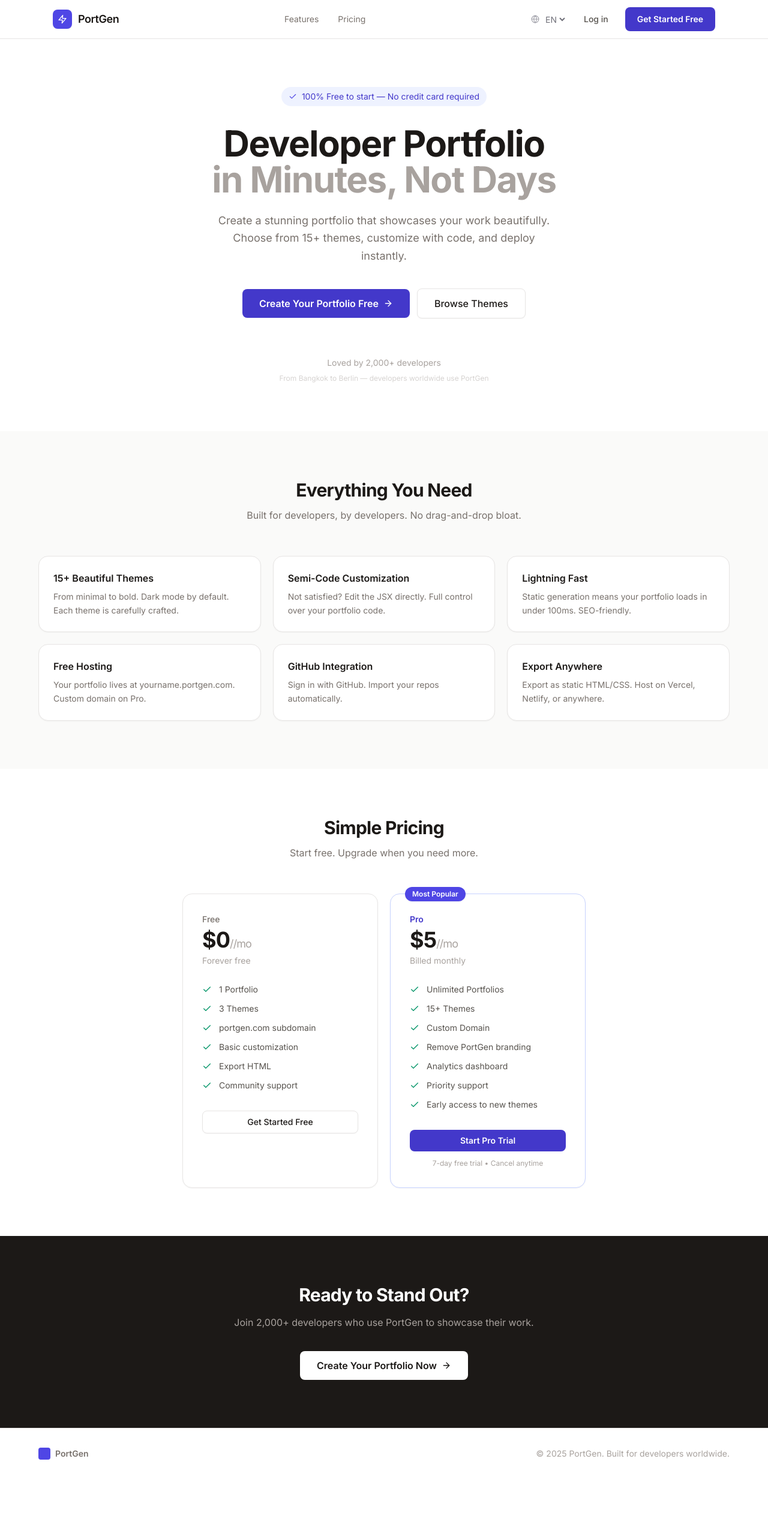
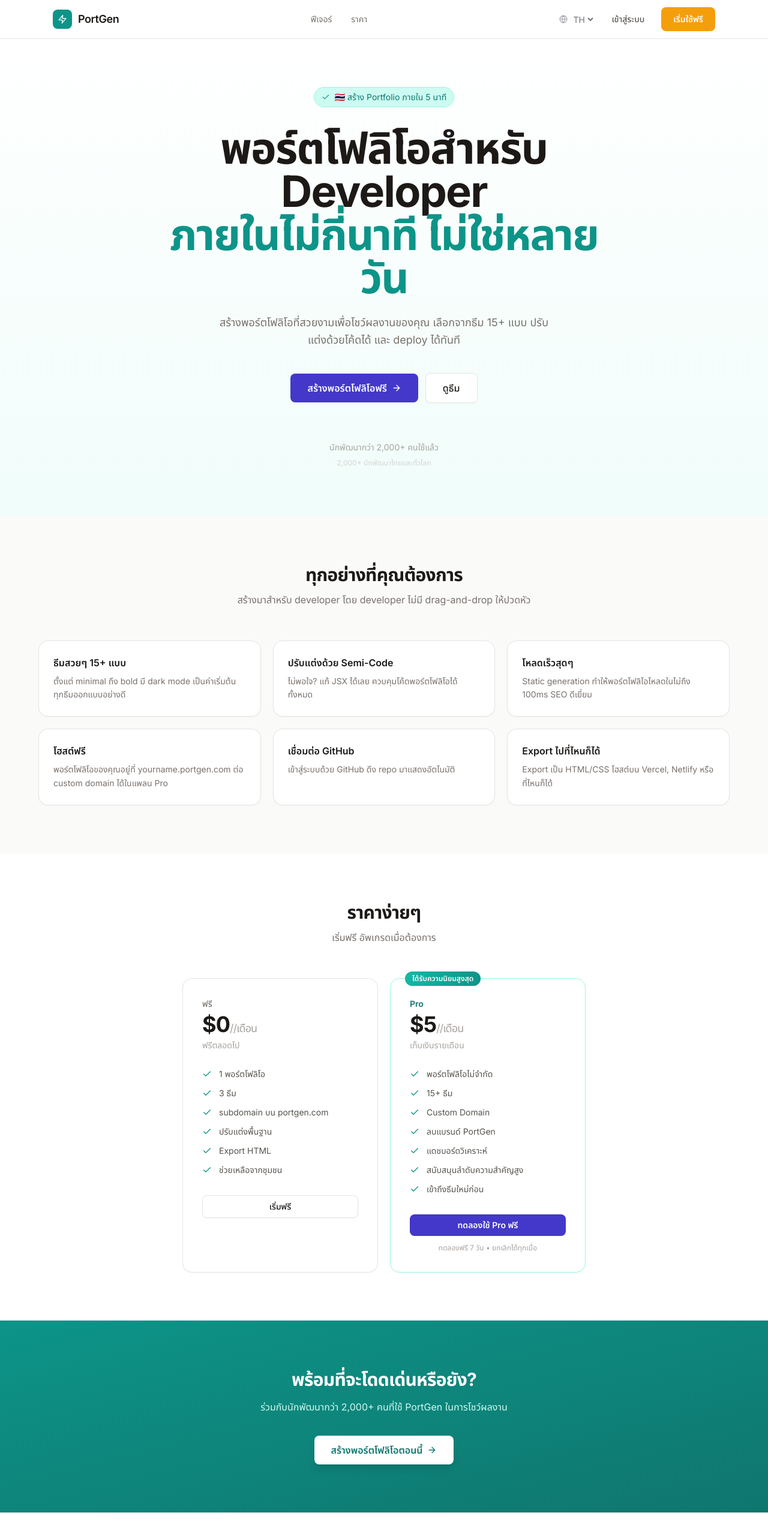
Before and after one commit to minyootthawat/portgen, a Next.js app: page / in a window 1280 px wide. Shown: the top 2553 px of the page at 60% size. Before the commit the page ends 2466 px from the top, so only its background shows below. Built offline with nearby package versions, Linux system fonts and the light colour scheme.

Commit message:
refactor: modern Thai-friendly UI - teal/amber palette, default Thai language

```diff
--- a/src/app/login/page.tsx
+++ b/src/app/login/page.tsx
@@ -65,7 +65,7 @@
         {/* Logo */}
         <div className="text-center mb-8">
           <Link href="/" className="inline-flex items-center gap-2 mb-4">
-            <div className="w-9 h-9 rounded-lg bg-indigo-600 flex items-center justify-center shadow-sm">
+            <div className="w-9 h-9 rounded-lg bg-teal-600 flex items-center justify-center shadow-sm">
               <Zap className="w-4 h-4 text-white" />
             </div>
             <span className="font-semibold text-xl tracking-tight text-stone-900">PortGen</span>
@@ -82,8 +82,8 @@
           >
             <div className="flex items-center justify-between">
               <div className="flex items-center gap-3">
-                <div className="w-10 h-10 rounded-lg bg-indigo-50 flex items-center justify-center">
-                  <Zap className="w-5 h-5 text-indigo-600" />
+                <div className="w-10 h-10 rounded-lg bg-teal-50 flex items-center justify-center">
+                  <Zap className="w-5 h-5 text-teal-600" />
                 </div>
                 <div>
                   <p className="font-medium text-sm text-stone-900">{t.login.tryDemo}</p>
@@ -109,7 +109,7 @@
                 <div>
                   <p className="font-medium text-stone-900">{MOCK_USER.name}</p>
                   <p className="text-sm text-stone-500">{MOCK_USER.email}</p>
-                  <span className="inline-flex items-center gap-1 px-2 py-0.5 rounded-full bg-indigo-600 text-white text-xs font-semibold mt-1">
+                  <span className="inline-flex items-center gap-1 px-2 py-0.5 rounded-full bg-teal-600 text-white text-xs font-semibold mt-1">
                     Pro Plan
                   </span>
                 </div>
@@ -140,7 +140,7 @@
         <div className="card p-6">
           {magicLinkSent ? (
             <div className="text-center py-6">
-              <div className="w-12 h-12 rounded-full bg-indigo-50 text-indigo-600 flex items-center justify-center mx-auto mb-4">
+              <div className="w-12 h-12 rounded-full bg-teal-50 text-teal-600 flex items-center justify-center mx-auto mb-4">
                 <Mail className="w-6 h-6" />
               </div>
               <h2 className="text-lg font-semibold text-stone-900 mb-2">{t.login.checkEmail}</h2>
--- a/src/app/page.tsx
+++ b/src/app/page.tsx
@@ -15,7 +15,7 @@
         <div className="container-lg mx-auto px-6 h-16 flex items-center justify-between">
           {/* Logo */}
           <div className="flex items-center gap-2.5">
-            <div className="w-8 h-8 rounded-lg bg-indigo-600 flex items-center justify-center shadow-sm">
+            <div className="w-8 h-8 rounded-lg bg-teal-600 flex items-center justify-center shadow-sm">
               <Zap className="w-4 h-4 text-white" />
             </div>
             <span className="font-semibold text-lg tracking-tight text-stone-900">PortGen</span>
@@ -37,7 +37,7 @@
             <Link href="/login" className="btn-ghost text-sm">
               {t.nav.login}
             </Link>
-            <Link href="/login" className="btn-primary text-sm">
+            <Link href="/login" className="btn-primary text-sm bg-amber-500 hover:bg-amber-600 text-white">
               {t.nav.getStarted}
             </Link>
           </div>
@@ -45,19 +45,19 @@
       </nav>
 
       {/* Hero */}
-      <section className="section">
+      <section className="section bg-gradient-to-b from-white to-teal-50">
         <div className="container mx-auto text-center max-w-3xl">
           {/* Badge */}
-          <div className="inline-flex items-center gap-2 px-3 py-1.5 rounded-full bg-indigo-50 text-sm text-indigo-700 mb-8">
-            <Check className="w-3.5 h-3.5 text-indigo-600" />
-            <span>{t.hero.badge}</span>
+          <div className="inline-flex items-center gap-2 px-3 py-1.5 rounded-full bg-teal-100 text-sm text-teal-700 mb-8 border border-teal-200">
+            <Check className="w-3.5 h-3.5 text-teal-600" />
+            <span>🇹🇭 สร้าง Portfolio ภายใน 5 นาที</span>
           </div>
 
           {/* Headline */}
-          <h1 className="text-4xl md:text-5xl lg:text-6xl font-bold tracking-tight text-stone-900 mb-6 leading-[1.1]">
+          <h1 className="text-5xl md:text-6xl lg:text-7xl font-bold tracking-tight text-stone-900 mb-6 leading-[1.1]">
             {t.hero.title}
             <br />
-            <span className="text-stone-400">{t.hero.titleHighlight}</span>
+            <span className="text-teal-600">{t.hero.titleHighlight}</span>
           </h1>
 
           {/* Subtitle */}
@@ -79,7 +79,7 @@
           {/* Social proof */}
           <div className="mt-16 flex flex-col items-center gap-2">
             <p className="text-sm text-stone-400">{t.hero.socialProof}</p>
-            <p className="text-xs text-stone-300">{t.hero.fromText}</p>
+            <p className="text-xs text-stone-300">2,000+ นักพัฒนาไทยและทั่วโลก</p>
           </div>
         </div>
       </section>
@@ -159,7 +159,7 @@
                   t.pricing.features.community,
                 ].map((item, i) => (
                   <li key={i} className="flex items-center gap-3 text-sm text-stone-600">
-                    <Check className="w-4 h-4 text-emerald-600 flex-shrink-0" />
+                    <Check className="w-4 h-4 text-teal-600 flex-shrink-0" />
                     <span>{item}</span>
                   </li>
                 ))}
@@ -171,12 +171,12 @@
             </div>
 
             {/* Pro */}
-            <div className="card p-8 border-indigo-200 relative">
-              <div className="absolute -top-3 left-6 px-3 py-1 rounded-full bg-indigo-600 text-xs font-semibold text-white shadow-sm">
+            <div className="card p-8 border-teal-200 relative shadow-teal-100">
+              <div className="absolute -top-3 left-6 px-3 py-1 rounded-full bg-gradient-to-r from-teal-500 to-teal-600 text-xs font-semibold text-white shadow-sm">
                 {t.pricing.popular}
               </div>
 
-              <div className="text-sm font-semibold text-indigo-700 mb-1">{t.pricing.pro}</div>
+              <div className="text-sm font-semibold text-teal-700 mb-1">{t.pricing.pro}</div>
               <div className="text-4xl font-bold tracking-tight text-stone-900 mb-1">
                 $5<span className="text-lg font-normal text-stone-400">/{t.pricing.perMonth}</span>
               </div>
@@ -193,7 +193,7 @@
                   t.pricing.features.earlyAccess,
                 ].map((item, i) => (
                   <li key={i} className="flex items-center gap-3 text-sm text-stone-600">
-                    <Check className="w-4 h-4 text-emerald-600 flex-shrink-0" />
+                    <Check className="w-4 h-4 text-teal-600 flex-shrink-0" />
                     <span>{item}</span>
                   </li>
                 ))}
@@ -211,13 +211,13 @@
       </section>
 
       {/* CTA */}
-      <section className="section bg-stone-900 text-white">
+      <section className="section bg-gradient-to-br from-teal-600 to-teal-700 text-white">
         <div className="container mx-auto text-center max-w-2xl">
           <h2 className="text-3xl font-bold tracking-tight mb-4">{t.cta.title}</h2>
-          <p className="text-stone-400 text-base mb-9">
+          <p className="text-teal-100 text-base mb-9">
             {t.cta.subtitle}
           </p>
-          <Link href="/login" className="inline-flex items-center gap-2 px-7 py-3 rounded-lg bg-white text-stone-900 font-semibold text-base hover:bg-stone-100 transition-colors">
+          <Link href="/login" className="inline-flex items-center gap-2 px-7 py-3 rounded-lg bg-white text-teal-700 font-semibold text-base hover:bg-teal-50 transition-colors shadow-lg">
             {t.cta.button}
             <ArrowRight className="w-4 h-4" />
           </Link>
@@ -228,7 +228,7 @@
       <footer className="py-8 px-6 border-t border-stone-200">
         <div className="container-lg mx-auto flex flex-col md:flex-row items-center justify-between gap-4">
           <div className="flex items-center gap-2">
-            <div className="w-5 h-5 rounded bg-indigo-600" />
+            <div className="w-5 h-5 rounded bg-teal-600" />
             <span className="font-semibold text-sm text-stone-500">PortGen</span>
           </div>
           <p className="text-stone-400 text-sm">
--- a/src/i18n/context.tsx
+++ b/src/i18n/context.tsx
@@ -17,7 +17,7 @@
 const I18nContext = createContext<I18nContextType | undefined>(undefined)
 
 export function I18nProvider({ children }: { children: ReactNode }) {
-  const [language, setLanguage] = useState<Language>('en')
+  const [language, setLanguage] = useState<Language>('th')
   const [isInitialized, setIsInitialized] = useState(false)
 
   // Load language from localStorage on mount
```
Also changed, not shown: src/lib/supabase.ts (+5 -3 lines), 1 other file (tests, documents, lock files or other folders).
